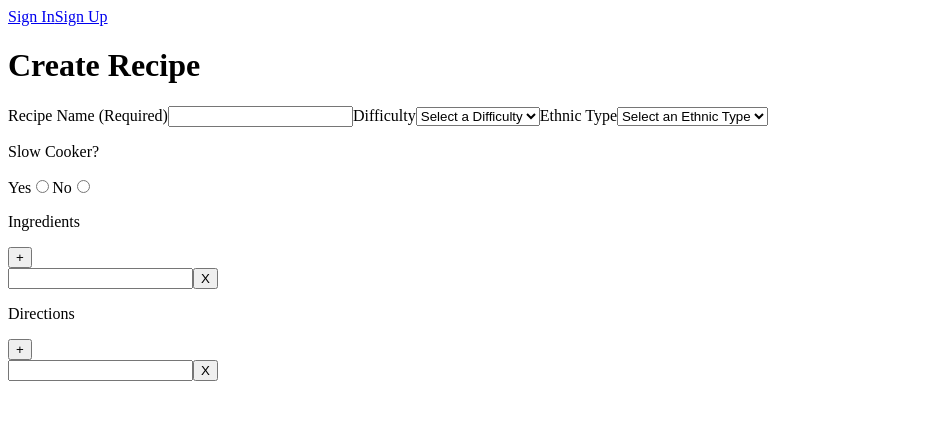
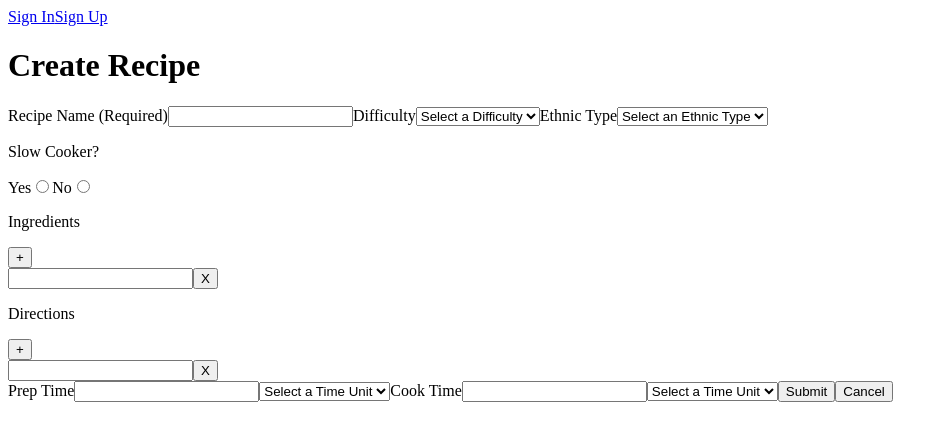
Before and after one commit to TravisAlstrand/recipe-app, a React (Vite) app in the folder client/: page /recipes/create in a window 1280 px wide. Shown: the top 440 px of the page, without its empty margins (0-948 px from the left). Built offline with nearby package versions, Linux system fonts and the light colour scheme.

Commit message:
finished form, moved apicalls

```diff
--- a/client/src/components/AllRecipes.jsx
+++ b/client/src/components/AllRecipes.jsx
@@ -1,6 +1,6 @@
 import { useEffect, useState } from "react";
 import { Link } from 'react-router-dom';
-import { getAllRecipes } from "../ApiCalls";
+import { getAllRecipes } from "../utilities/ApiCalls";
 
 const AllRecipes = () => {
 
--- a/client/src/components/CreateRecipe.jsx
+++ b/client/src/components/CreateRecipe.jsx
@@ -1,4 +1,5 @@
-import { useRef } from "react";
+import { useRef } from 'react';
+import { Link } from 'react-router-dom';
 
 const CreateRecipe = () => {
 
@@ -7,6 +8,7 @@ const CreateRecipe = () => {
   function handleSubmit(e) {
     e.preventDefault();
     console.log('submitted');
+    console.log(recipeName.current.value);
   };
 
   return (
@@ -40,20 +42,38 @@ const CreateRecipe = () => {
         <input type='radio' name='slowCooker' id='noSlow' />
         <div className='all-ingredients-container'>
           <p>Ingredients</p>
-          <button class='add-ingredient-btn'>+</button>
-          <div class='ingredient-container'>
+          <button className='add-ingredient-btn'>+</button>
+          <div className='ingredient-container'>
             <input type='text' name='ingredient'></input>
-            <button class='remove-ingredient-btn'>X</button>
+            <button className='remove-ingredient-btn'>X</button>
           </div>
         </div>
         <div className='all-ingredients-container'>
           <p>Directions</p>
-          <button class='add-direction-btn'>+</button>
-          <div class='direction-container'>
+          <button className='add-direction-btn'>+</button>
+          <div className='direction-container'>
             <input type='text' name='direction'></input>
-            <button class='remove-direction-btn'>X</button>
+            <button className='remove-direction-btn'>X</button>
           </div>
         </div>
+        <label htmlFor='prepTime'>Prep Time</label>
+        <input type='text' name='prepTime' id='prepTime'></input>
+        <select id='prepTimeUnit' name='prepTimeUnit'>
+          <option hidden>Select a Time Unit</option>
+          <option>Minutes</option>
+          <option>Hours</option>
+        </select>
+        <label htmlFor='cookTime'>Cook Time</label>
+        <input type='text' name='cookTime' id='cookTime'></input>
+        <select id='cookTimeUnit' name='cookTimeUnit'>
+          <option hidden>Select a Time Unit</option>
+          <option>Minutes</option>
+          <option>Hours</option>
+        </select>
+        <button type='submit'>Submit</button>
+        <Link to='/'>
+          <button>Cancel</button>
+        </Link>
       </form>
     </>
   );
--- a/client/src/components/RecipeDetail.jsx
+++ b/client/src/components/RecipeDetail.jsx
@@ -1,7 +1,7 @@
 import { useEffect, useState } from 'react';
 import { useParams, useNavigate } from 'react-router-dom';
 import ReactMarkdown from 'react-markdown';
-import { getSingleRecipe } from '../ApiCalls';
+import { getSingleRecipe } from '../utilities/ApiCalls';
 
 const RecipeDetail = () => {
 
@@ -39,6 +39,8 @@ const RecipeDetail = () => {
             <ReactMarkdown>{recipe.ingredients}</ReactMarkdown>
             <p>Directions:</p>
             <ReactMarkdown>{recipe.directions}</ReactMarkdown>
+            <p>Prep Time: {recipe.prepTime}</p>
+            <p>Cook Time: {recipe.cookTime}</p>
           </>
         ) : (
           <h1>Recipe Details</h1>
--- a/client/src/components/SignUp.jsx
+++ b/client/src/components/SignUp.jsx
@@ -1,7 +1,7 @@
 import { useRef, useContext, useState } from "react";
 import { Link, useNavigate } from "react-router-dom";
 import { UserContext } from "../context/UserContext";
-import { createUser } from "../ApiCalls";
+import { createUser } from "../utilities/ApiCalls";
 
 const SignUp = () => {
 
--- a/client/src/context/UserContext.jsx
+++ b/client/src/context/UserContext.jsx
@@ -1,6 +1,6 @@
 import { createContext, useState } from "react";
 import { useCookies } from 'react-cookie';
-import { getUser } from "../ApiCalls";
+import { getUser } from "../utilities/ApiCalls";
 
 export const UserContext = createContext(null);
 
```
Also changed, not shown: client/src/utilities/ApiCalls.jsx (renamed from client/src/ApiCalls.jsx), client/src/utilities/DataClean.jsx (added).
